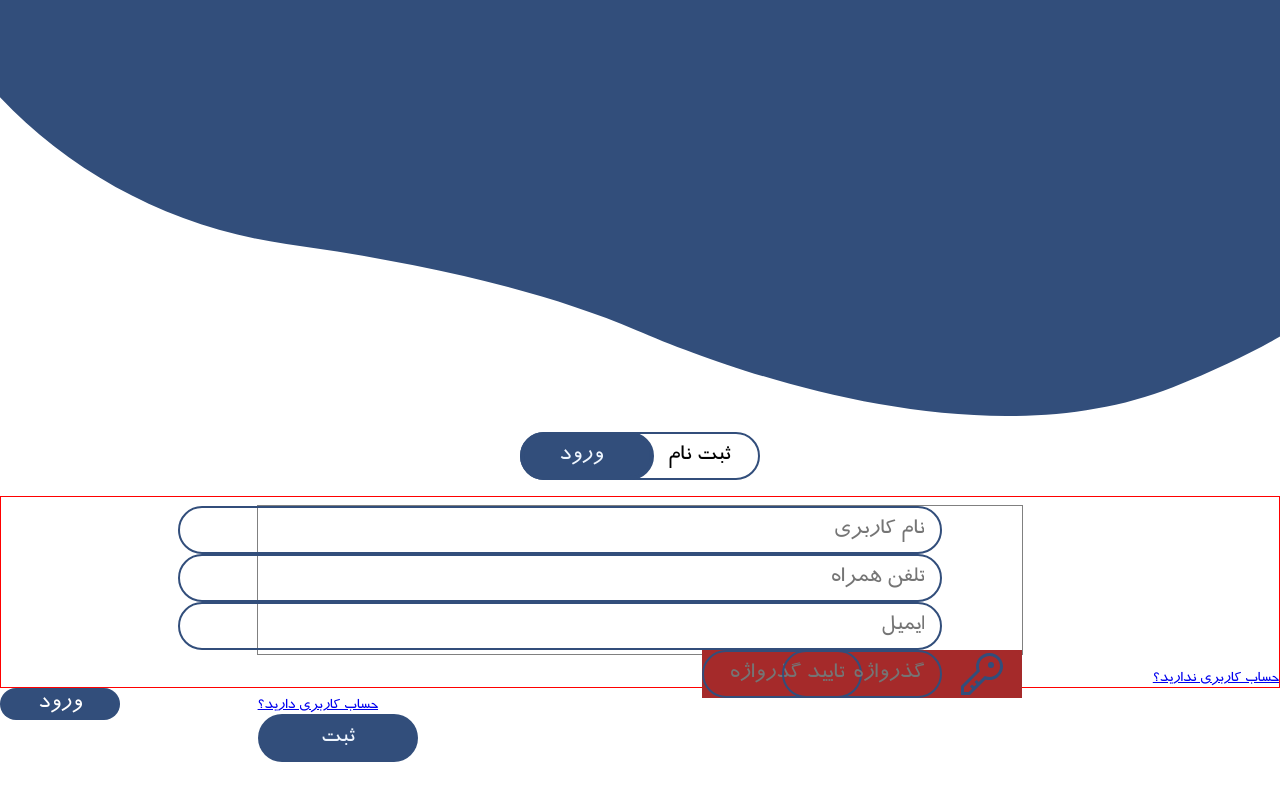
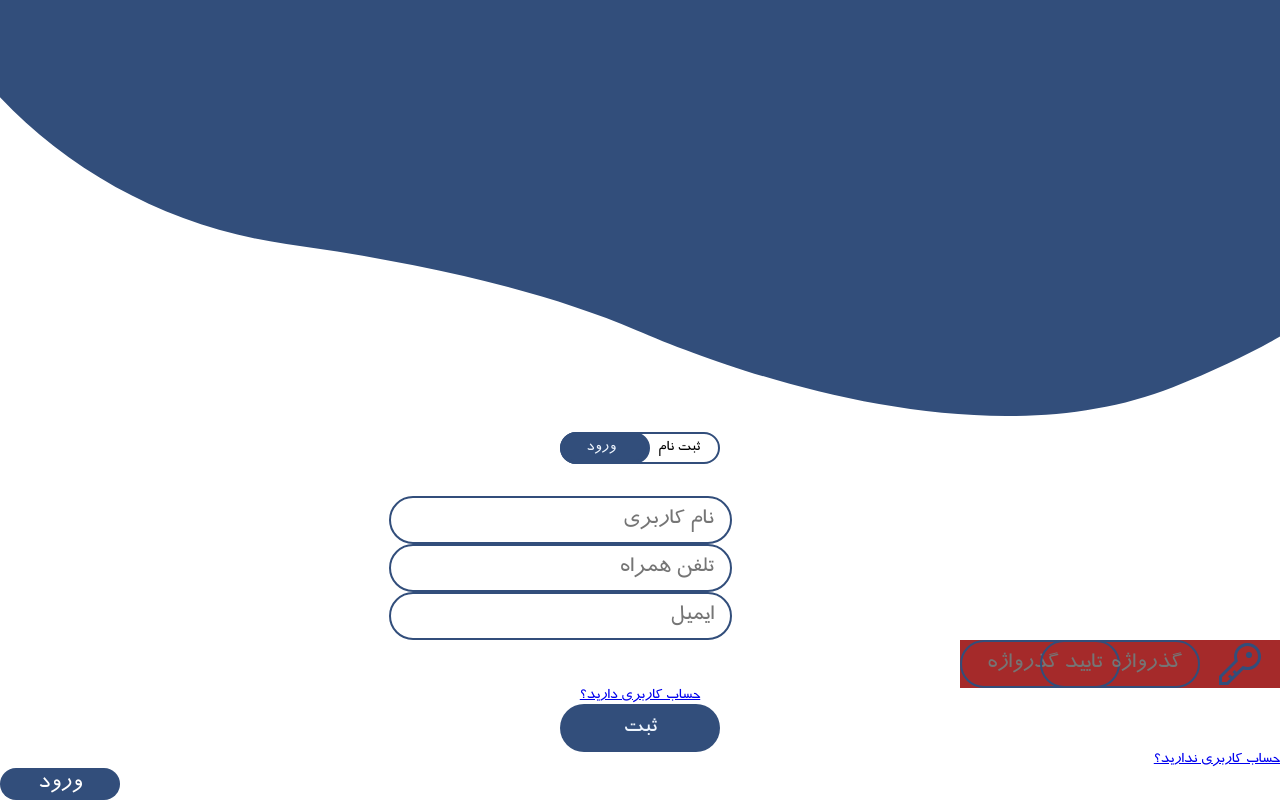
Before and after one commit to Navid079/Project, a React (Create React App) app in the folder frontend/: page / in a window 1280 px wide. Shown: the part 736-1536 px from the top of the page. Before the commit the page ends 1498 px from the top, so only its background shows below. Built offline with nearby package versions, Linux system fonts and the light colour scheme; some icons are missing.

Commit message:
ShopIndex.js commented and toggle refactored

```diff
--- a/frontend/src/components/UI/Toggle.css
+++ b/frontend/src/components/UI/Toggle.css
@@ -1,6 +1,6 @@
 .toggle {
-  width: 15rem;
-  height: 3rem;
+  width: var(--tgl-width);
+  height: var(--tgl-height);
   border: 0.175rem solid var(--clr-primary-5);
   border-radius: 100px;
   position: relative;
@@ -12,7 +12,7 @@
   height: 100%;
   background-color: transparent;
   border: none;
-  font-size: 1.5rem;
+  font-size: var(--tgl-font-size);
   cursor: pointer;
   position: relative;
   z-index: 1;
--- a/frontend/src/pages/Login-Sinup/ShopIndex.css
+++ b/frontend/src/pages/Login-Sinup/ShopIndex.css
@@ -15,8 +15,19 @@
 .shop-index__toggle {
   align-self: center;
   margin: 1rem 0;
+  --tgl-height: 2rem;
+  --tgl-width: 10rem;
+  --tgl-font-size: 1rem;
 }
 
+.shop-index__signup-controls{
+  display: flex;
+  flex-direction: column;
+  align-items: center;
+  margin-top: 1rem;
+}
+
+/* ======================================================== */
 .input-forms {
   width: 100%;
   height: 40%;
--- a/frontend/src/pages/Login-Sinup/ShopIndex.js
+++ b/frontend/src/pages/Login-Sinup/ShopIndex.js
@@ -6,26 +6,31 @@ import Button from "../../components/UI/Button/Button";
 import Toggle from "../../components/UI/Toggle";
 
 export default function ShopIndex() {
-
   const toggleHandler = (position) => {
     // will be added
     // position argument can be "left" or "right"
-  }
+  };
 
   return (
     <div className="shop-index">
+      {/* =========         WAVE         ========= */}
       <div className="shop-index__wave--mobile" />
+
+      {/* =========        TOGGLE        ========= */}
       <Toggle
         className="shop-index__toggle"
         leftLabel="ورود"
         rightLabel="ثبت نام"
         onToggle={toggleHandler}
       />
-      <div className="input-forms">
-        <div className="input-forms__login-form"></div>
-        <div className="input-forms__signup-form">
-          <form className="input-forms__signup-forms__inputs">
-            {/* This is for input componentss  */}
+
+      {/* =========    FORM CONTAINERS    ========= */}
+      <div className="shop-index__controls">
+        {/* ========= LOGIN FORM CONTAINER ========= */}
+        <form className="shop-index__login-controls"></form>
+
+        {/* ========= SIGNUP FORM CONTAINER ========= */}
+        <form className="shop-index__signup-controls">
           <IconInput
             icon="healthicons:ui-user-profile-outline"
             flipped={true}
@@ -69,7 +74,7 @@ export default function ShopIndex() {
           <input type="hidden" value={"temp"} />
           {/* for backend */}
         </form>
-        </div>
+
         <div className="signup-forms__warnig-region">
           <a href="#">حساب کاربری ندارید؟</a>
           <span className="signup-forms__warnig-region--errorUsername"></span>
```
Lines whose indentation alone changed are shown as unchanged.
